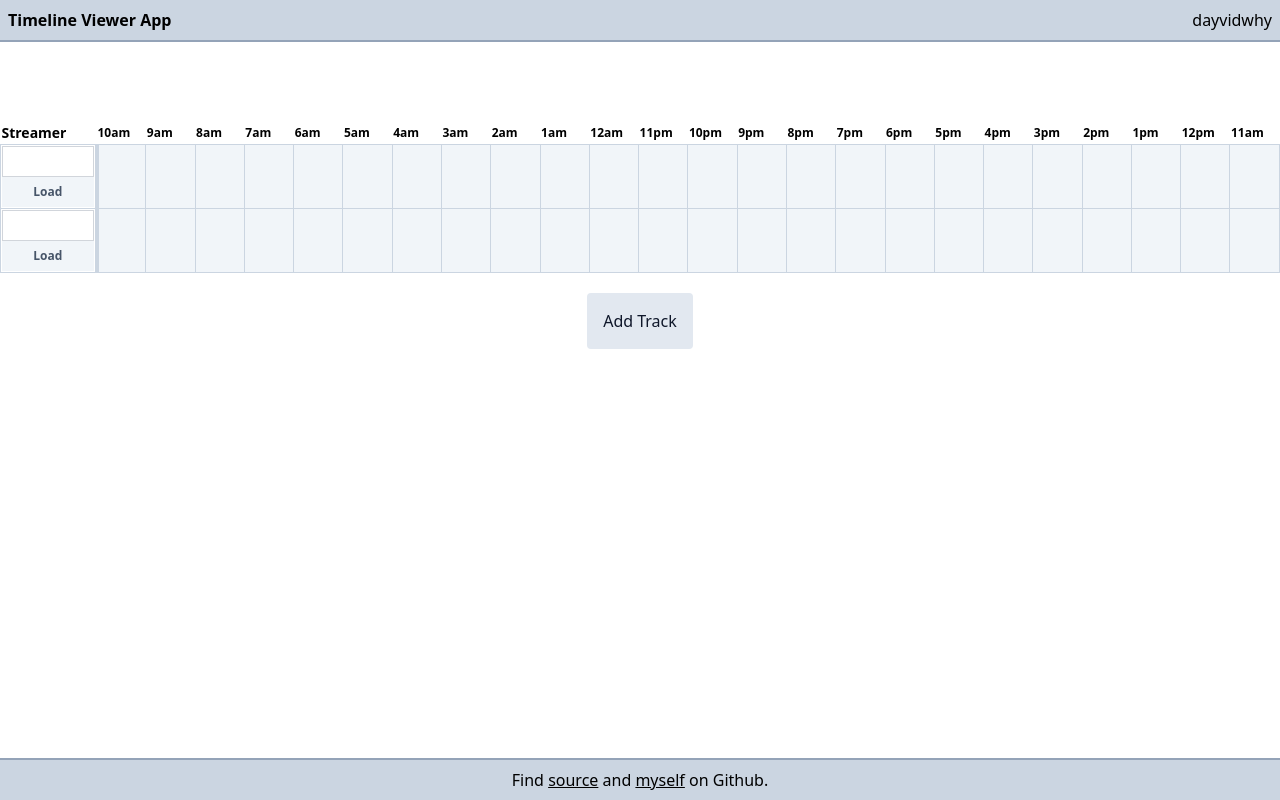
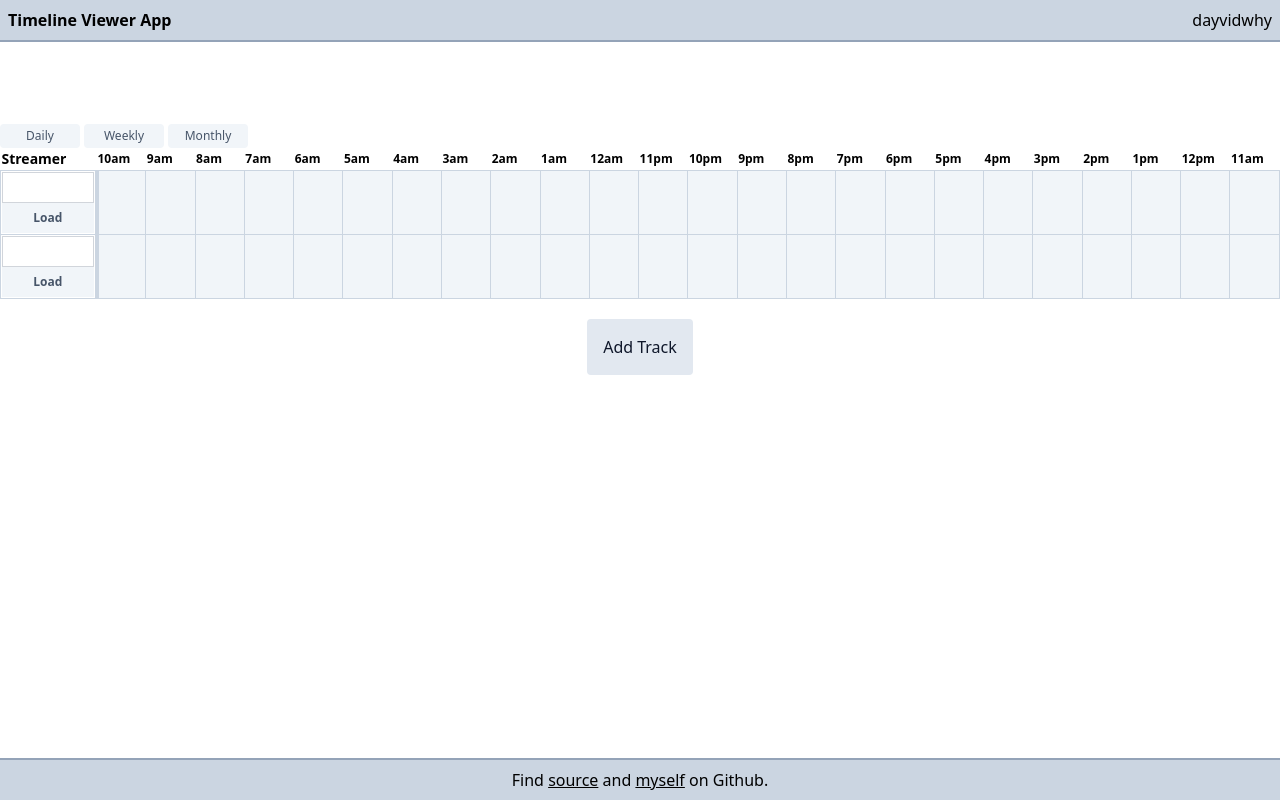
Before and after one commit to dayvidwhy/timeline-viewer, a React (Vite) app in the folder apps/timeline-viewer-app/: page / in a window 1280 px wide. Built offline with nearby package versions, Linux system fonts and the light colour scheme.

Commit message:
Support for switching between daily/weekly/monthly view.

```diff
--- a/apps/timeline-viewer-app/src/components/Timeline.jsx
+++ b/apps/timeline-viewer-app/src/components/Timeline.jsx
@@ -1,14 +1,14 @@
-import { useState } from "react";
+import { useState, useEffect } from "react";
 import { TimelineTrack } from "./TimelineTrack.jsx";
-import { format, subHours, set } from "date-fns";
+import { format, subHours, subDays, set } from "date-fns";
 
 export const Timeline = () => {
     const [trackCount, setTrackCount] = useState(2);
 
-    const hoursBackToShow = 24;
+    const [timePeriod, setTimePeriod] = useState("day");
 
-    const [timelineTimes] = useState(
-        Array.from({ length: hoursBackToShow }, (_, index) => (
+    const [timelineTimes, setTimelineTimes] = useState(
+        Array.from({ length: 25 }, (_, index) => (
             set(subHours(new Date(), index), {
                 minutes: 0,
                 seconds: 0,
@@ -19,15 +19,89 @@ export const Timeline = () => {
 
     return (
         <>
+            <button
+                className="
+                    h-1/2
+                    w-20
+                    bg-slate-100
+                    hover:bg-slate-300
+                    text-slate-600
+                    text-xs
+                    p-1
+                    rounded
+                    mr-1"
+                onClick={() => {
+                    setTimePeriod("day");
+                    setTimelineTimes(Array.from({ length: 25 }, (_, index) => (
+                        set(subHours(new Date(), index), {
+                            minutes: 0,
+                            seconds: 0,
+                            milliseconds: 0
+                        })
+                    )))
+                }}>
+                Daily
+            </button>
+            <button
+                className="
+                    h-1/2
+                    w-20
+                    bg-slate-100
+                    hover:bg-slate-300
+                    text-slate-600
+                    text-xs
+                    rounded
+                    p-1
+                    mr-1"
+                    onClick={() => {
+                        setTimePeriod("week");
+                        setTimelineTimes(Array.from({ length: 8 }, (_, index) => (
+                            set(subDays(new Date(), index), {
+                                minutes: 0,
+                                seconds: 0,
+                                milliseconds: 0
+                            })
+                        )))
+                    }}>
+                Weekly
+            </button>
+            <button
+                className="
+                    h-1/2
+                    w-20
+                    bg-slate-100
+                    hover:bg-slate-300
+                    text-slate-600
+                    text-xs
+                    rounded
+                    p-1
+                    mr-1"
+                    onClick={() => {
+                        setTimePeriod("month");
+                        setTimelineTimes(Array.from({ length: 29 }, (_, index) => (
+                            set(subDays(new Date(), index), {
+                                minutes: 0,
+                                seconds: 0,
+                                milliseconds: 0
+                            })
+                        )))
+                    }}>
+                Monthly
+            </button>
             <table className="border-collapse table-fixed w-full overflow-hidden">
                 <thead>
                     <tr>
                         <th className="w-24 text-sm text-left">
                             Streamer
                         </th>
-                        {Array.from({ length: hoursBackToShow }, (_, index) => (
-                            <th key={index} className="h-inherit text-xs text-left">
-                                {format(subHours(new Date(), index), "haaa")}
+                        {Array.from({ length: timelineTimes.length - 1 }, (_, index) => (
+                            <th key={index} className={`h-inherit text-xs ${timePeriod === "day" ? "text-left" : "text-center"}`}>
+                                {
+                                    timePeriod === "day" ?
+                                        format(subHours(new Date(), index), "haaa") :
+                                        (timePeriod === "week" || timePeriod === "month") ?
+                                            format(subDays(new Date(), index), "EEEEEE") : null
+                                }
                             </th>
                         ))}
                     </tr>
--- a/apps/timeline-viewer-app/src/components/TimelineBlock.jsx
+++ b/apps/timeline-viewer-app/src/components/TimelineBlock.jsx
@@ -13,11 +13,11 @@ export const TimelineBlock = ({ timeLineData }) => {
                     start: video.timeData.end
                 }
             });
-            currentEnd = video.timeData.start;
         }
 
         // add a video block
         blockItems.push(video);
+        currentEnd = video.timeData.start;
     });
 
     return (
--- a/apps/timeline-viewer-app/src/components/TimelineTrack.jsx
+++ b/apps/timeline-viewer-app/src/components/TimelineTrack.jsx
@@ -21,6 +21,9 @@ export const TimelineTrack = ({ timelineTimes }) => {
                     isPending={isPending} />
             </th>
             {timelineTimes.map((timelineTime, index) => {
+                if (index === timelineTimes.length - 1) {
+                    return null;
+                }
                 let content = null;
 
                 if (timeslotData.videoStorage[timelineTime].length > 0) {
--- a/apps/timeline-viewer-app/src/utils/timeCompare.js
+++ b/apps/timeline-viewer-app/src/utils/timeCompare.js
@@ -94,21 +94,10 @@ export const checkTimeslotsPerVideo = (timelineTimes, videos) => {
 
         // the video falls along the track somewhere
         timelineTimes.forEach((_, index) => {
-            let startTime;
-
-            // if we're dealing with the last time block, our tinmelineTimes array
-            // won't have timelineTimes[index + 1] available to fetch the start time
-            // so we calculate it here
             if (index === timelineTimes.length - 1) {
-                // dealing with the last item, subtract an hour to get a start time
-                startTime = set(subHours(timelineTimes[index], 1), {
-                    minutes: 0,
-                    seconds: 0,
-                    milliseconds: 0
-                });
-            } else {
-                startTime = timelineTimes[index + 1];
+                return;
             }
+            let startTime = timelineTimes[index + 1];
 
             // for each time block does the video overlap with our current time block
             let timeData = checkTimeRange({
```
